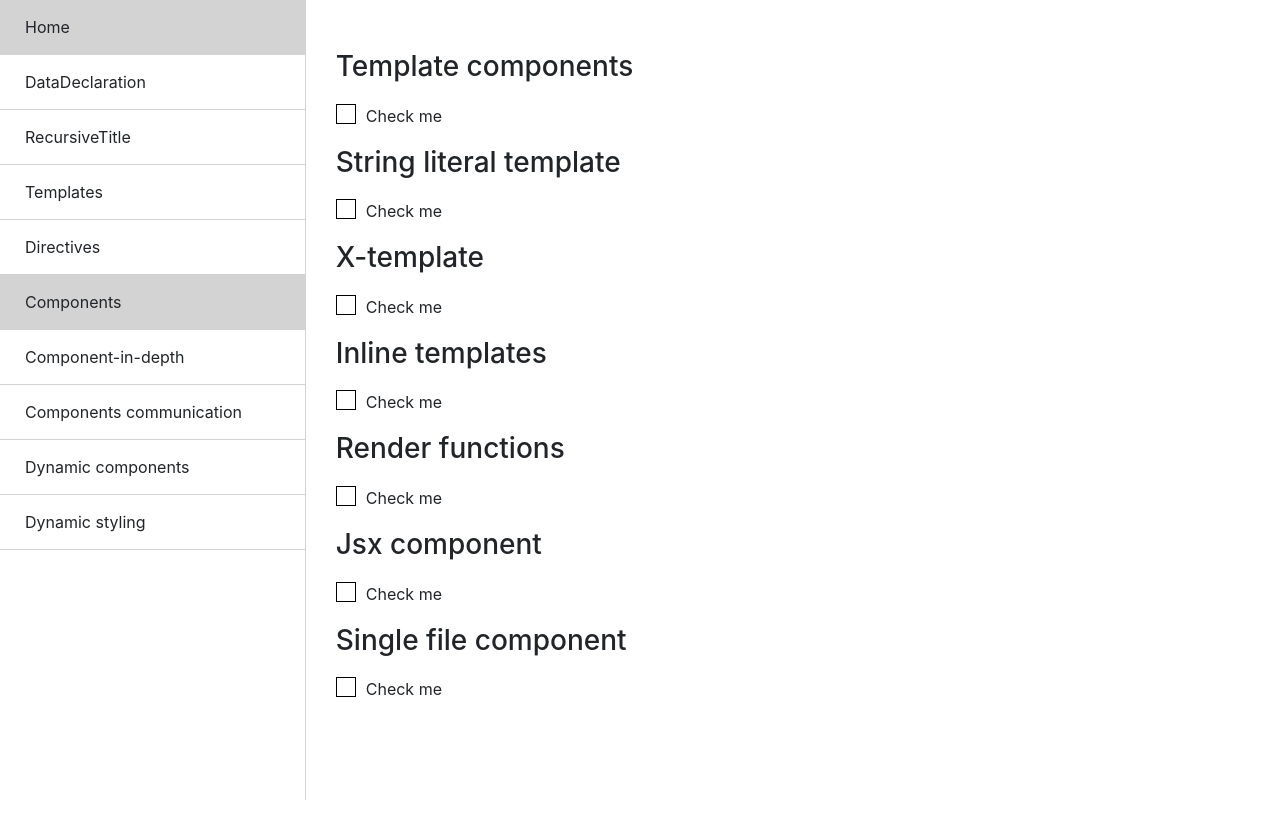
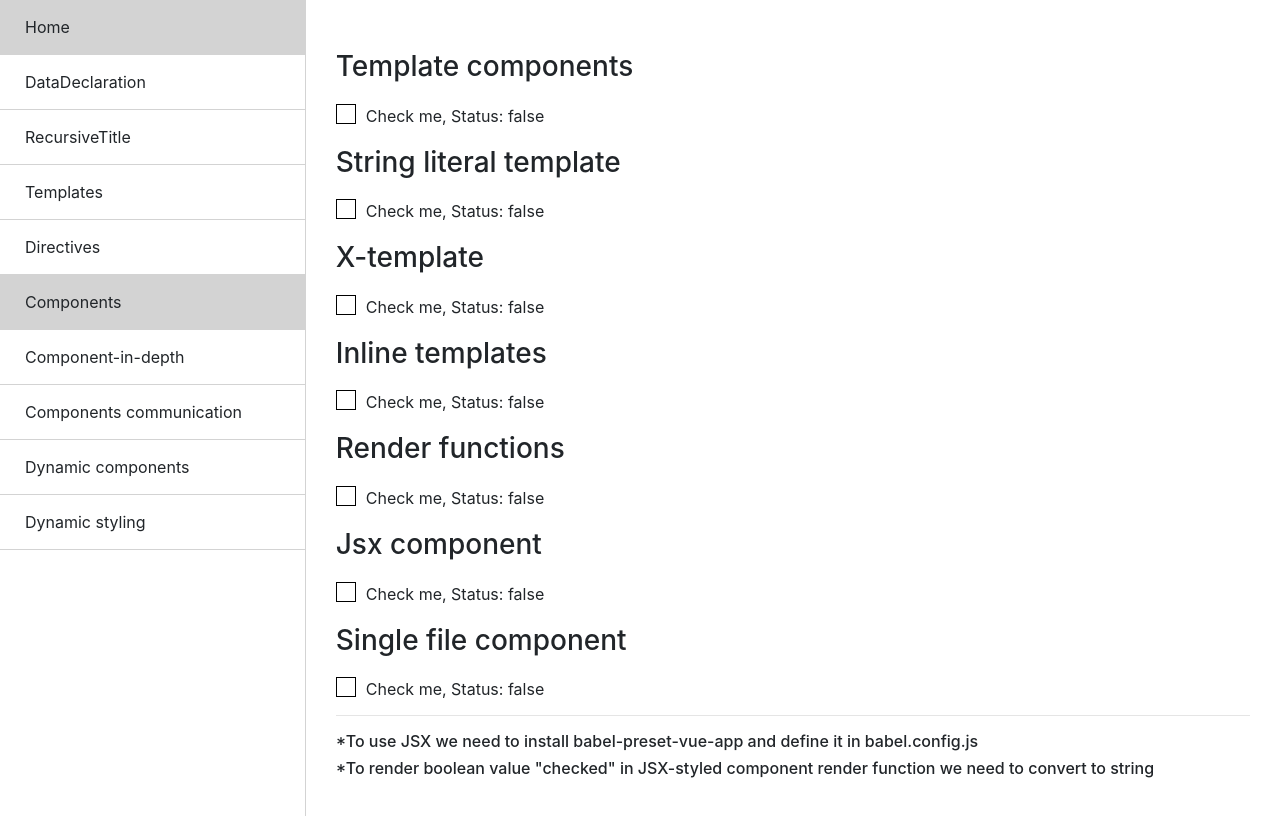
Before and after one commit to maximAlekseev/st-js-vue-presentation-demo, a Vue app: page /components in a window 1280 px wide. Built offline with nearby package versions, Linux system fonts and the light colour scheme.

Commit message:
+ added display of components status

```diff
--- a/public/index.html
+++ b/public/index.html
@@ -14,7 +14,7 @@
     <script type="text/x-template" id="checkbox-template">
       <div class="checkbox-wrapper" @click="check">
         <div :class="{ checkbox: true, checked: checked }"></div>
-        <div class="title">{{title}}</div>
+        <div class="title">{{title}}, Status: {{checked}}</div>
       </div>
     </script>
     <div id="app"></div>
--- a/src/components/component-examples/CheckboxSFC.vue
+++ b/src/components/component-examples/CheckboxSFC.vue
@@ -1,7 +1,7 @@
 <template>
     <div class="checkbox-wrapper" @click="check">
         <div :class="{ checkbox: true, checked: checked }"></div>
-        <div class="title">{{title}}</div>
+        <div class="title">{{title}}, Status: {{checked}}</div>
     </div>
 </template>
 <script>
--- a/src/components/component-examples/Components.vue
+++ b/src/components/component-examples/Components.vue
@@ -10,7 +10,7 @@
         <my-checkbox-inline inline-template>
             <div class="checkbox-wrapper" @click="check">
                 <div :class="{ checkbox: true, checked: checked }"></div>
-                <div class="title">{{title}}</div>
+                <div class="title">{{title}}, Status: {{checked}}</div>
             </div>
         </my-checkbox-inline>
         <h3>Render functions</h3>
@@ -19,6 +19,9 @@
         <my-checkbox-jsx />
         <h3>Single file component</h3>
         <CheckboxSFC />
+        <hr />
+        <h6>*To use JSX we need to install babel-preset-vue-app and define it in babel.config.js</h6>
+        <h6>*To render boolean value "checked" in JSX-styled component render function we need to convert to string</h6>
     </div>
 </template>
 
--- a/src/non-sfc-components/JSX-component.js
+++ b/src/non-sfc-components/JSX-component.js
@@ -13,7 +13,7 @@ export default {
     render() {
         return <div class="checkbox-wrapper" onClick={ this.check }>
             <div class={{ checkbox: true, checked: this.checked }}></div>
-            <div class="title">{ this.title }</div>
+            <div class="title">{ this.title }, Status: {this.checked.toString()}</div>
         </div>
     }
 }
--- a/src/non-sfc-components/literal-component.js
+++ b/src/non-sfc-components/literal-component.js
@@ -1,7 +1,7 @@
 export default {
     template: `<div class="checkbox-wrapper" @click="check">
 			   <div :class="{ checkbox: true, checked: checked }"></div>
-			   <div class="title">{{ title }}</div>
+			   <div class="title">{{ title }}, Status: {{checked}}</div>
 			</div>`,
     data() {
         return {
--- a/src/non-sfc-components/render-function-component.js
+++ b/src/non-sfc-components/render-function-component.js
@@ -33,7 +33,7 @@ export default {
                         attrs: {
                             'class': 'title'
                         }
-                    }, [this.title]
+                    }, [this.title, `, Status: ${this.checked}`]
                 )
             ]
         );
--- a/src/non-sfc-components/template-component.js
+++ b/src/non-sfc-components/template-component.js
@@ -1,5 +1,5 @@
 export default {
-    template: '<div class="checkbox-wrapper" @click="check"><div :class="{ checkbox: true, checked: checked }"></div><div class="title">{{ title }}</div></div>',
+    template: '<div class="checkbox-wrapper" @click="check"><div :class="{ checkbox: true, checked: checked }"></div><div class="title">{{ title }}, Status: {{checked}}</div></div>',
     data() {
         return {
             checked: false,
```
